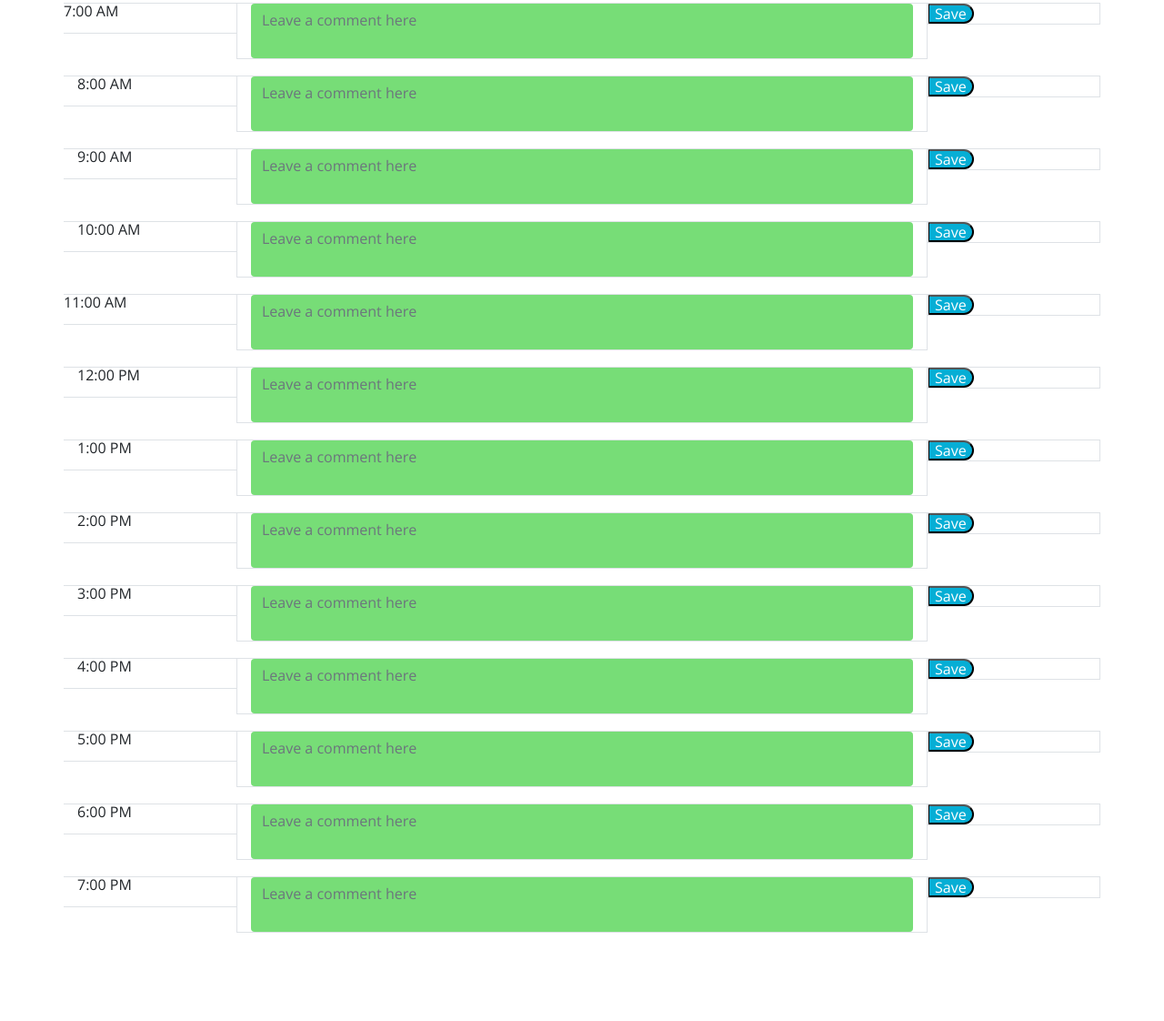
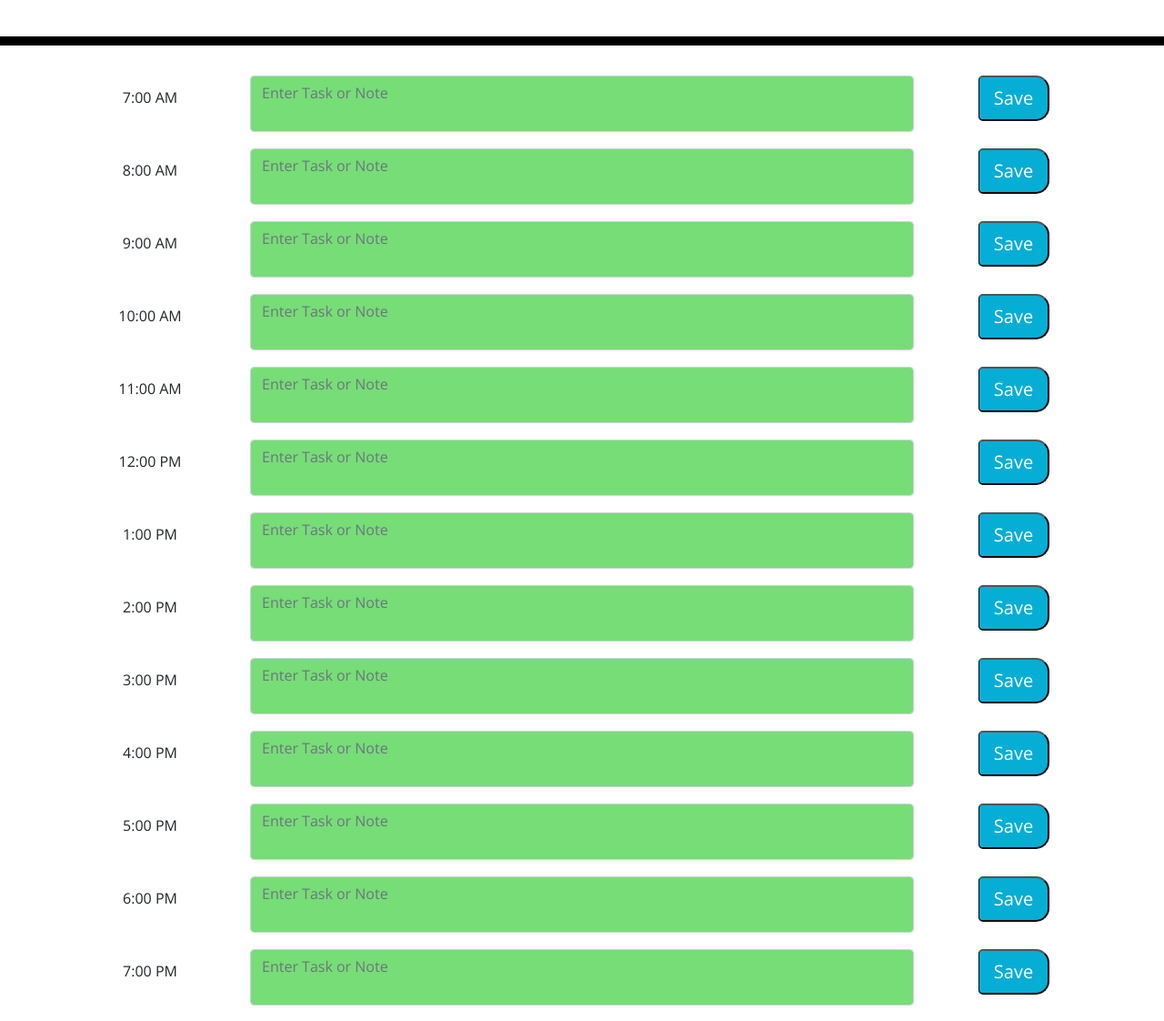
Before and after one commit to mjc01002/MattsWorkDayScheduler, a plain HTML site: page index.html in a window 1280 px wide. Shown: the part 334-1456 px from the top of the page at 91% size. Before the commit the page ends 1376 px from the top, so only its background shows below. Drawn offline with nearby package versions, Linux system fonts and the light colour scheme.

Commit message:
Finished CSS

```diff
--- a/assets/css/style.css
+++ b/assets/css/style.css
@@ -1,8 +1,17 @@
+test{
+  --primary-color:rgb(52, 110, 148);
+  --textcolor: rgb(232, 139, 46);
+  --background: rgb(61,56,69);
+  --highlight: rgb(209,196,73);
+  --red: rgb(240,78,34);
+  --green: rgb(132,189,151)
+}
 body {
   font-family: 'Open Sans', sans-serif;
   font-size: 16px;
-  line-height: 1;
+  line-height: 3;
   padding:0px;
+  text-align: center;
 }
 
 textarea{
@@ -20,6 +29,7 @@ textarea{
   color: black;
   border-radius: 0;
   border-bottom: 10px solid black;
+
 }
 
 
@@ -72,15 +82,3 @@ textarea{
   font-size: 20px;
   transition: all .3s ease-in-out;
 }
-
-
-$(".saveBtn").click(function() {
-  for( i=7; i<20; i++ ) {
-      var y = "#"+ i;
-
-      var tasksa = "tasks" + i;
-      tasksa = $(y).val();
-
-  localStorage.setItem("tasks" + i, tasksa);
-
-};
--- a/assets/js/script.js
+++ b/assets/js/script.js
@@ -20,10 +20,6 @@ for( i=0; i<24; i++ ) {
     } else{};
 };
 
-
-
-
-
 // set tasks to local storage on button click
 
   $(".saveBtn").click(function() {
@@ -36,6 +32,7 @@ for( i=0; i<24; i++ ) {
     localStorage.setItem("tasks" + i, (tasksa));
 
   }});
+
 // pull from local storage
 
 $('#7').html(localStorage.tasks7);
--- a/index.html
+++ b/index.html
@@ -29,211 +29,211 @@
     </header>
     <div class="container">
       <div class="row align-items-start" >
-        <div class="col-md-2 p-0 border-top border-bottom border-end">
+        <div class="col-md-2">
           <div>
-          <p>7:00 AM</p>
+          <p> 7:00 AM</p>
           </div>
         </div>
-        <div class="col-md-8 border">
+        <div class="col-md-8">
           <div class="form-floating">
-            <textarea class="form-control bg.dark border-0 color-dark" placeholder="Leave a comment here" id="7"></textarea>
+            <textarea class="form-control bg.dark color-dark" placeholder="Enter Task or Note" id="7"></textarea>
             </textarea>
           </div>
         </div>
-        <div class="col-md-2 p-0 border">
-          <button type=button class ="saveBtn">Save</button>
+        <div class="col-md-2">
+          <button type=button class ="btn-lg btn-lg saveBtn">Save</button>
         </div>
       </div>
 
       <div class="row align-items-start">
-        <div class="col-md-2 border-top border-bottom border-end">
+        <div class="col-md-2">
           <div>
-            <p>8:00 AM</p>
+          <p>8:00 AM</p>
           </div>
         </div>
-        <div class="col-md-8 border">
+        <div class="col-md-8">
           <div class="form-floating">
-            <textarea class="form-control bg.dark border-0 color-dark" placeholder="Leave a comment here" id="8"></textarea>
+            <textarea class="form-control bg.dark color-dark" placeholder="Enter Task or Note" id="8"></textarea>
           </div>
         </div>
-        <div class="col-md-2 p-0 border">
-          <button type=button class = "saveBtn">Save</button>
+        <div class="col-md-2">
+          <button type=button class = "btn-lg saveBtn">Save</button>
         </div>
       </div>
 
       <div class="row align-items-start">
-        <div class="col-md-2 border-top border-bottom border-end">
+        <div class="col-md-2">
           <div>
             <p>9:00 AM </p>
           </div>
         </div>
-        <div class="col-md-8 border">
+        <div class="col-md-8">
           <div class="form-floating">
-            <textarea class="form-control bg.dark border-0 color-dark" placeholder="Leave a comment here" id="9"></textarea>
+            <textarea class="form-control bg.dark color-dark" placeholder="Enter Task or Note" id="9"></textarea>
           </div>
         </div>
-        <div class="col-md-2 p-0 border">
-          <button type=button class = "saveBtn">Save</button>
+        <div class="col-md-2">
+          <button type=button class = "btn-lg saveBtn">Save</button>
           </div>
         </div>
 
       <div class="row align-items-start">
-        <div class="col-md-2 border-top border-bottom border-end">
+        <div class="col-md-2">
           <div>
             <p>10:00 AM </p>
           </div>
         </div>
-        <div class="col-md-8 border">
+        <div class="col-md-8">
           <div class="form-floating">
-            <textarea class="form-control bg.dark border-0 color-dark" placeholder="Leave a comment here" id="10"></textarea>
+            <textarea class="form-control p0 bg.dark color-dark" placeholder="Enter Task or Note" id="10"></textarea>
           </div>
         </div>
-        <div class="col-md-2 p-0 border">
-          <button type=button class = "saveBtn">Save</button>
+        <div class="col-md-2">
+          <button type=button class = "btn-lg saveBtn">Save</button>
         </div>
       </div>
 
       <div class="row align-items-start" >
-        <div class="col-md-2 p-0 border-top border-bottom border-end">
+        <div class="col-md-2">
           <div>
-            <p>11:00 AM </p>
+            <p> 11:00 AM </p>
           </div>
         </div>
-        <div class="col-md-8 border">
+        <div class="col-md-8">
           <div class="form-floating">
-            <textarea class="form-control bg.dark border-0 color-dark" placeholder="Leave a comment here" id="11"></textarea>
+            <textarea class="form-control bg.dark color-dark" placeholder="Enter Task or Note" id="11"></textarea>
           </div>
         </div>
-        <div class="col-md-2 p-0 border">
-          <button type=button class = "saveBtn">Save</button>
+        <div class="col-md-2">
+          <button type=button class = "btn-lg saveBtn">Save</button>
         </div>
       </div>
 
       <div class="row align-items-start">
-        <div class="col-md-2 border-top border-bottom border-end">
+        <div class="col-md-2">
           <div>
             <p>12:00 PM </p>
           </div>
         </div>
-        <div class="col-md-8 border">
+        <div class="col-md-8">
           <div class="form-floating">
-            <textarea class="form-control bg.dark border-0 color-dark" placeholder="Leave a comment here" id="12"></textarea>
+            <textarea class="form-control bg.dark color-dark" placeholder="Enter Task or Note" id="12"></textarea>
           </div>
         </div>
-        <div class="col-md-2 p-0 border">
-          <button type=button class = "saveBtn">Save</button>
+        <div class="col-md-2">
+          <button type=button class = "btn-lg saveBtn">Save</button>
         </div>
       </div>
 
       <div class="row align-items-start">
-        <div class="col-md-2 border-top border-bottom border-end">
+        <div class="col-md-2">
           <div>
             <p>1:00 PM </p>
           </div>
         </div>
-        <div class="col-md-8 border">
+        <div class="col-md-8">
           <div class="form-floating">
-            <textarea class="form-control bg.dark border-0 color-dark" placeholder="Leave a comment here" id="13"></textarea>
+            <textarea class="form-control bg.dark color-dark" placeholder="Enter Task or Note" id="13"></textarea>
           </div>
         </div>
-        <div class="col-md-2 p-0 border">
-          <button type=button class = "saveBtn">Save</button>
+        <div class="col-md-2">
+          <button type=button class = "btn-lg saveBtn">Save</button>
           </div>
         </div>
 
       <div class="row align-items-start">
-        <div class="col-md-2 border-top border-bottom border-end">
+        <div class="col-md-2">
           <div>
             <p>2:00 PM </p>
           </div>
         </div>
-        <div class="col-md-8 border">
+        <div class="col-md-8">
           <div class="form-floating">
-            <textarea class="form-control bg.dark border-0 color-dark" placeholder="Leave a comment here" id="14"></textarea>
+            <textarea class="form-control bg.dark color-dark" placeholder="Enter Task or Note" id="14"></textarea>
           </div>
         </div>
-        <div class="col-md-2 p-0 border">
-          <button type=button class = "saveBtn">Save</button>
+        <div class="col-md-2">
+          <button type=button class = "btn-lg saveBtn">Save</button>
             </div>
           </div>
 
       <div class="row align-items-start">
-        <div class="col-md-2 border-top border-bottom border-end">
+        <div class="col-md-2">
           <div>
             <p>3:00 PM </p>
           </div>
         </div>
-        <div class="col-md-8 border">
+        <div class="col-md-8">
           <div class="form-floating">
-            <textarea class="form-control bg.dark border-0 color-dark" placeholder="Leave a comment here" id="15"></textarea>
+            <textarea class="form-control bg.dark color-dark" placeholder="Enter Task or Note" id="15"></textarea>
           </div>
         </div>
-        <div class="col-md-2 p-0 border">
-          <button type=button class = "saveBtn">Save</button>
+        <div class="col-md-2">
+          <button type=button class = "btn-lg saveBtn">Save</button>
             </div>
           </div>
 
       <div class="row align-items-start">
-        <div class="col-md-2 border-top border-bottom border-end">
+        <div class="col-md-2">
           <div>
             <p>4:00 PM </p>
           </div>
         </div>
-        <div class="col-md-8 border">
+        <div class="col-md-8">
           <div class="form-floating">
-            <textarea class="form-control bg.dark border-0 color-dark" placeholder="Leave a comment here" id="16"></textarea>
+            <textarea class="form-control bg.dark color-dark" placeholder="Enter Task or Note" id="16"></textarea>
           </div>
         </div>
-        <div class="col-md-2 p-0 border">
-          <button type=button class = "saveBtn">Save</button>
+        <div class="col-md-2">
+          <button type=button class = "btn-lg saveBtn">Save</button>
         </div>
       </div>
 
       <div class="row align-items-start">
-        <div class="col-md-2 border-top border-bottom border-end">
+        <div class="col-md-2">
           <div>
             <p>5:00 PM </p>
           </div>
         </div>
-        <div class="col-md-8 border">
+        <div class="col-md-8">
           <div class="form-floating">
-            <textarea class="form-control bg.dark border-0 color-dark" placeholder="Leave a comment here" id="17"></textarea>
+            <textarea class="form-control bg.dark color-dark" placeholder="Enter Task or Note" id="17"></textarea>
           </div>
         </div>
-        <div class="col-md-2 p-0 border">
-          <button type=button class = "saveBtn">Save</button>
+        <div class="col-md-2">
+          <button type=button class = "btn-lg saveBtn">Save</button>
           </div>
         </div>
 
       <div class="row align-items-start">
-        <div class="col-md-2 border-top border-bottom border-end">
+        <div class="col-md-2">
           <div>
             <p>6:00 PM </p>
           </div>
         </div>
-        <div class="col-md-8 border">
+        <div class="col-md-8">
           <div class="form-floating">
-            <textarea class="form-control bg.dark border-0 color-dark" placeholder="Leave a comment here" id="18"></textarea>
+            <textarea class="form-control bg.dark color-dark" placeholder="Enter Task or Note" id="18"></textarea>
           </div>
         </div>
-        <div class="col-md-2 p-0 border">
-          <button type=button class = "saveBtn">Save</button>
+        <div class="col-md-2">
+          <button type=button class = "btn-lg saveBtn">Save</button>
             </div>
           </div>
 
       <div class="row align-items-start">
-        <div class="col-md-2 border-top border-bottom border-end">
+        <div class="col-md-2">
           <div>
             <p>7:00 PM </p>
           </div>
         </div>
-        <div class="col-md-8 border">
+        <div class="col-md-8">
           <div class="form-floating">
-            <textarea class="form-control bg.dark border-0 color-dark" placeholder="Leave a comment here" id="19"></textarea>
+            <textarea class="form-control bg.dark color-dark" placeholder="Enter Task or Note" id="19"></textarea>
           </div>
         </div>
-        <div class="col-md-2 p-0 border">
-          <button type = button class = "saveBtn">Save</button>
+        <div class="col-md-2">
+          <button type = button class = "btn-lg saveBtn">Save</button>
             </div>
           </div>
       </div>
```
